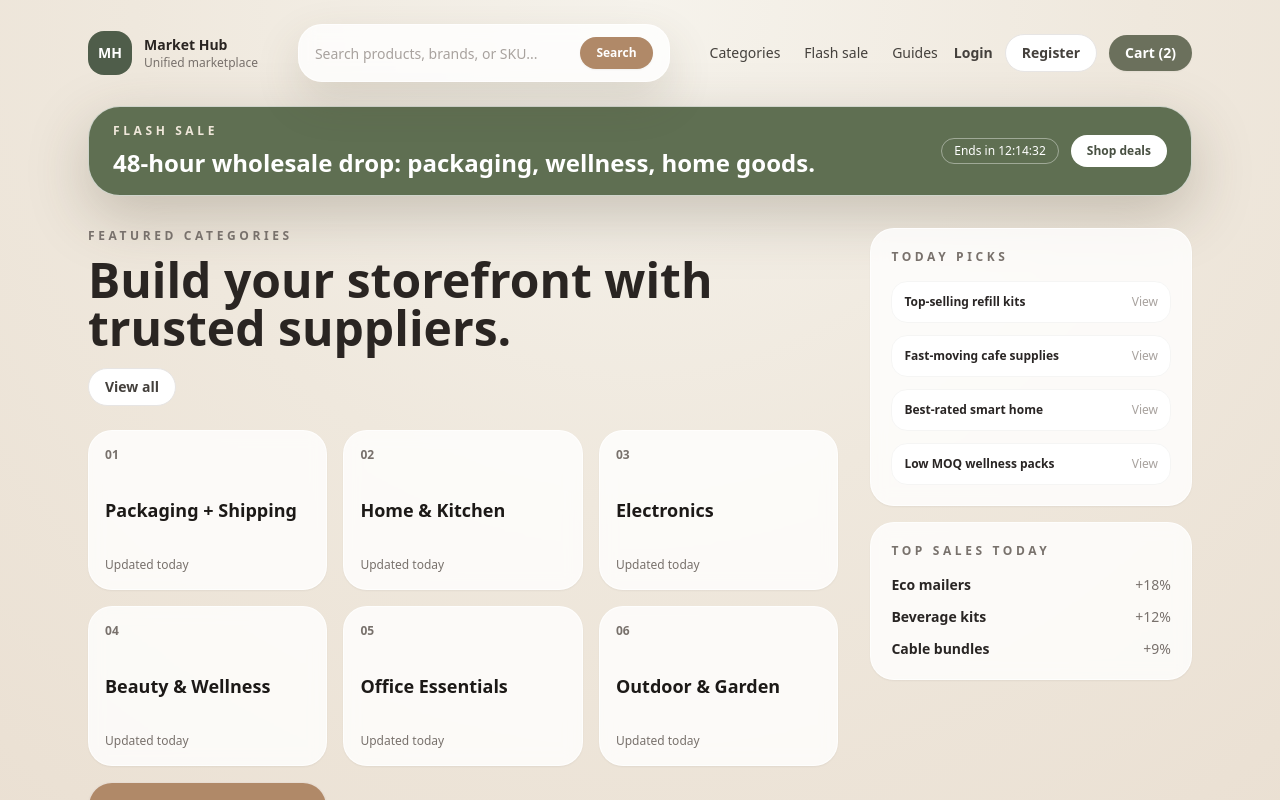
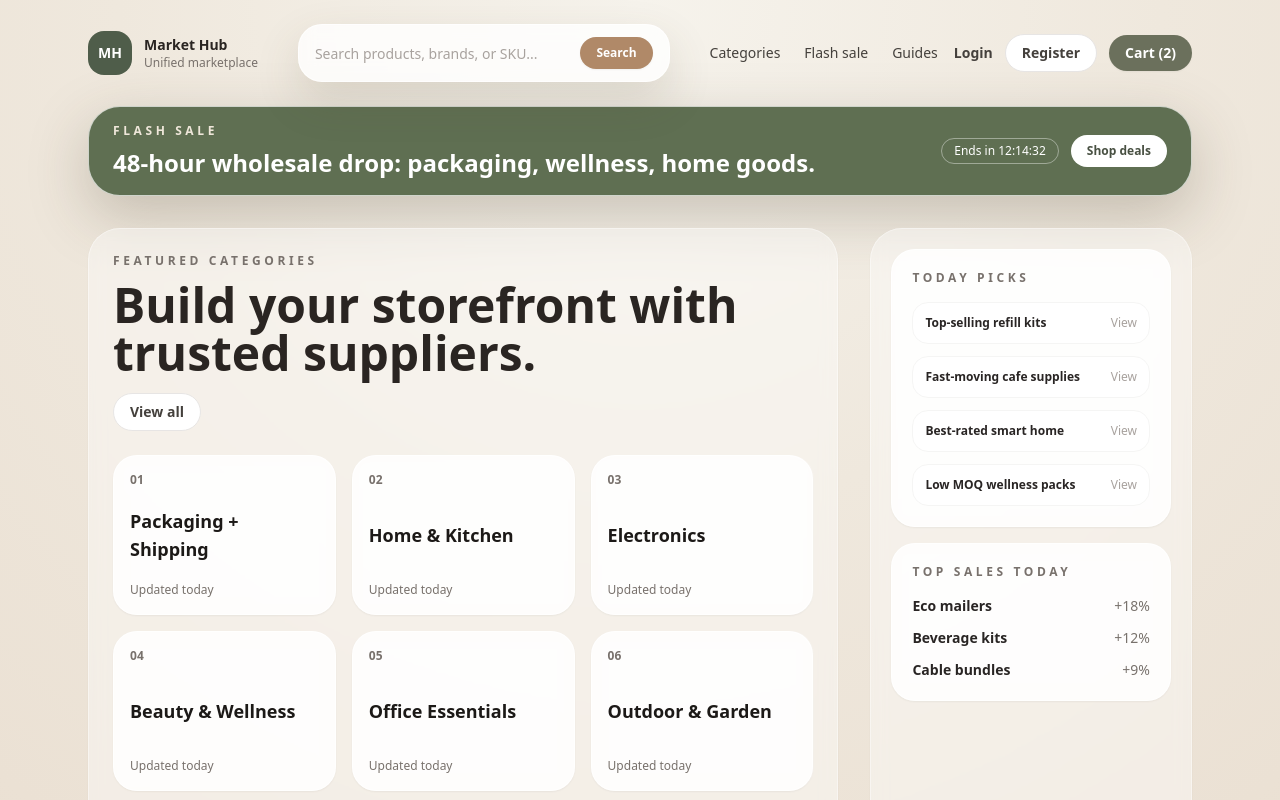
Before and after one commit to truongthuanr/market-hub, a Next.js app in the folder ui/: page / in a window 1280 px wide. Shown: the top 800 px of the page. Built offline with nearby package versions, Linux system fonts and the light colour scheme.

Commit message:
block background

```diff
--- a/ui/src/app/page.tsx
+++ b/ui/src/app/page.tsx
@@ -76,7 +76,7 @@ export default function Home() {
         </section>
 
         <section className="grid gap-8 lg:grid-cols-[1.4fr_0.6fr]">
-          <div>
+          <div className="rounded-[32px] border border-white/40 bg-white/40 p-6 shadow-sm backdrop-blur">
             <div className="flex flex-wrap items-end justify-between gap-4">
               <div>
                 <p className="text-xs font-semibold uppercase tracking-[0.3em] text-stone-500">
@@ -130,7 +130,7 @@ export default function Home() {
             </div>
           </div>
 
-          <aside className="space-y-4">
+          <aside className="space-y-4 rounded-[32px] border border-white/40 bg-white/40 p-5 shadow-sm backdrop-blur">
             <div className="rounded-3xl border border-white/70 bg-white/80 p-5 shadow-sm backdrop-blur">
               <p className="text-xs font-semibold uppercase tracking-[0.3em] text-stone-500">
                 Today picks
```
